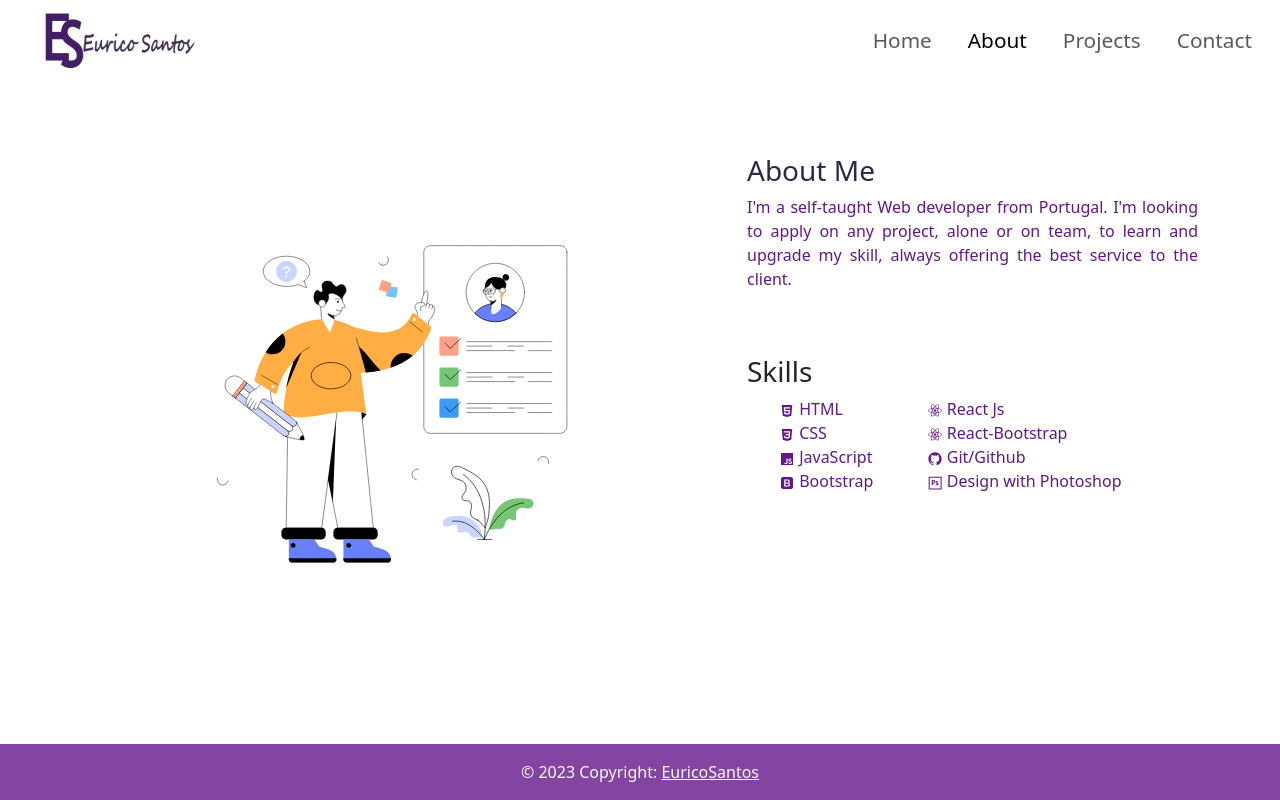
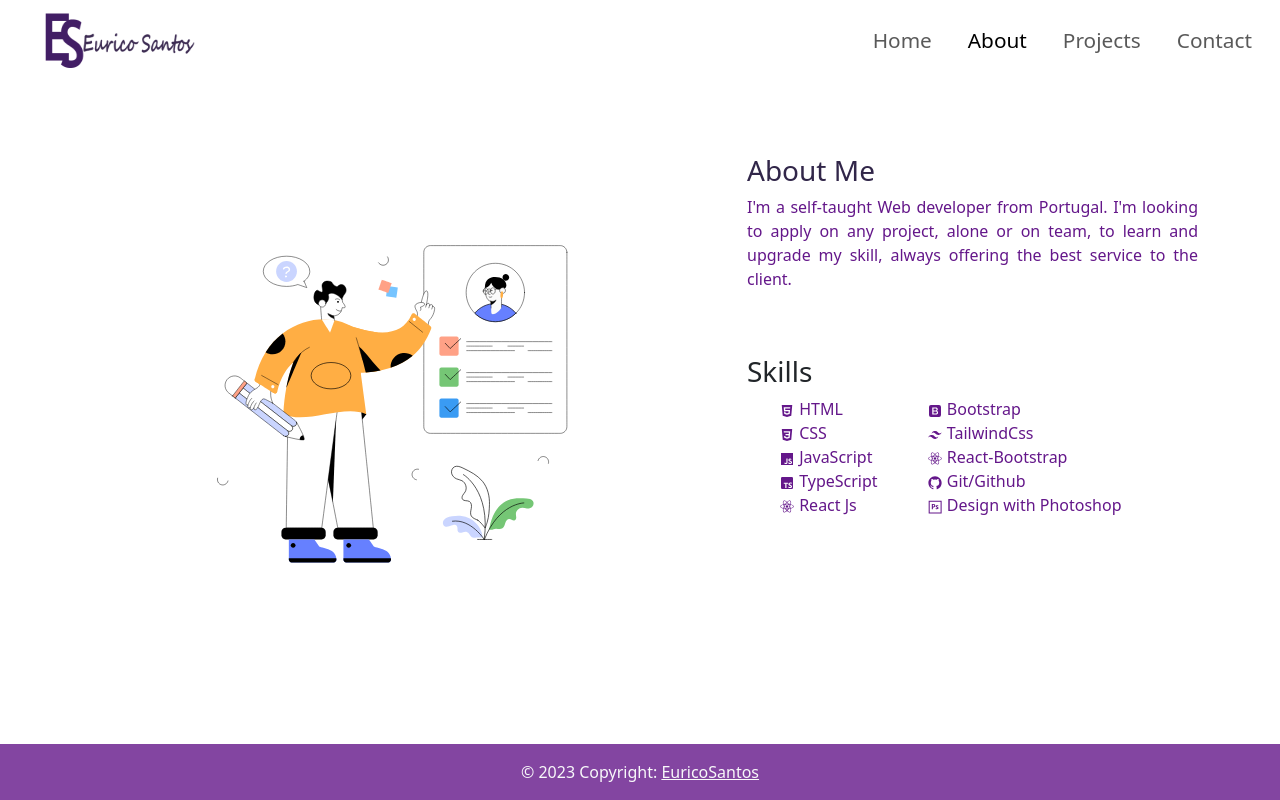
Before and after one commit to EuricoSantos-936/portfolio, a React (Create React App) app: page /about in a window 1280 px wide. Built offline with nearby package versions, Linux system fonts and the light colour scheme.

Commit message:
Project page width fix

```diff
--- a/src/components/Aboutme.js
+++ b/src/components/Aboutme.js
@@ -1,42 +1,75 @@
 import React from 'react'
 import '../pages/styles.css';
 import { Container, Row, Col } from 'react-bootstrap'
-import { BiLogoCss3, BiLogoHtml5, BiLogoJavascript, BiLogoBootstrap,BiLogoGithub, BiLogoReact } from 'react-icons/bi';
+import {
+  BiLogoCss3,
+  BiLogoHtml5,
+  BiLogoJavascript,
+  BiLogoBootstrap,
+  BiLogoGithub,
+  BiLogoReact,
+  BiLogoTypescript,
+  BiLogoTailwindCss,
+} from "react-icons/bi";
 import { DiPhotoshop } from 'react-icons/di';
 import Lottie from "lottie-react";
 import animationData from '../assets/animation_lkcbwe51.json';
 
-
 function Aboutpage() {
     return (
-        <div className='aboutbackground'>
+      <div className="aboutbackground">
         <Container>
-                <Row className='abouttextbackground'>
-                    <Col md={7} >
+          <Row className="abouttextbackground">
+            <Col md={7}>
               <div className="aboutimage">
                 <Lottie animationData={animationData} />
               </div>
             </Col>
             <Col md={5}>
-                        <h3 className='abouttexttitle'>About Me</h3>
-                        <p className='abouttext'>I'm a self-taught Web developer from Portugal. I'm looking to apply on any project, alone or on team, to learn and upgrade my skill, always offering the best service to the client.
+              <h3 className="abouttexttitle">About Me</h3>
+              <p className="abouttext">
+                I'm a self-taught Web developer from Portugal. I'm looking to
+                apply on any project, alone or on team, to learn and upgrade my
+                skill, always offering the best service to the client.
               </p>
               <br />
               <br />
-                        <h3 className='skillstexttitle'>Skills</h3>
-                        <ul className='skillstext'>
+              <h3 className="skillstexttitle">Skills</h3>
+              <ul className="skillstext">
                 <Row>
                   <Col md={4}>
-                                    <li><BiLogoHtml5 /> HTML</li>
-                                    <li><BiLogoCss3 /> CSS</li>
-                                    <li><BiLogoJavascript /> JavaScript</li>
-                                    <li><BiLogoBootstrap /> Bootstrap</li>
+                    <li>
+                      <BiLogoHtml5 /> HTML
+                    </li>
+                    <li>
+                      <BiLogoCss3 /> CSS
+                    </li>
+                    <li>
+                      <BiLogoJavascript /> JavaScript
+                    </li>
+                    <li>
+                      <BiLogoTypescript /> TypeScript
+                    </li>
+                    <li>
+                      <BiLogoReact /> React Js
+                    </li>
                   </Col>
                   <Col md={6}>
-                                    <li><BiLogoReact /> React Js</li>
-                                    <li><BiLogoReact /> React-Bootstrap</li>
-                                    <li><BiLogoGithub /> Git/Github</li>
-                                    <li><DiPhotoshop /> Design with Photoshop</li>
+                    <li>
+                      <BiLogoBootstrap /> Bootstrap
+                    </li>
+                    <li>
+                      <BiLogoTailwindCss /> TailwindCss
+                    </li>
+                    <li>
+                      <BiLogoReact /> React-Bootstrap
+                    </li>
+                    <li>
+                      <BiLogoGithub /> Git/Github
+                    </li>
+                    <li>
+                      <DiPhotoshop /> Design with Photoshop
+                    </li>
                   </Col>
                 </Row>
               </ul>
@@ -44,7 +77,7 @@ function Aboutpage() {
           </Row>
         </Container>
       </div>
-    )
+    );
 }
 
 
--- a/src/components/Homepage.js
+++ b/src/components/Homepage.js
@@ -8,42 +8,72 @@ import animationData from "../assets/animation_lo4pd2il.json"
 
 function Home() {
   return (
-    <div className='homepagebackground'>
-      <Container >
-        <Row className='justify-content-center text-light'>
+    <div className="homepagebackground">
+      <Container>
+        <Row className="justify-content-center text-light">
           <Col md={4}>
             <div className="">
-              <Lottie animationData={animationData}/>
+              <Lottie animationData={animationData} />
             </div>
           </Col>
           <Col md={4}>
             <Col className="hometext">
-                <h2 >Hi! <br />I'm Eurico Santos</h2>
-                <Typewriter options={{strings: ["Python Developer","React.js Developer","Full-Stack Developer"],
-                 autoStart: true,loop: true, deleteSpeed: 50, }}/>
+              <h2>
+                Hi! <br />
+                I'm Eurico Santos
+              </h2>
+              <Typewriter
+                options={{
+                  strings: [
+                    "React Developer",
+                    "Front-end Developer",
+                  ],
+                  autoStart: true,
+                  loop: true,
+                  deleteSpeed: 50,
+                }}
+              />
             </Col>
           </Col>
         </Row>
-        <Row className='justify-content-center'>
-          <div className='btnsocial'>
-          <button onClick={() => {
+        <Row className="justify-content-center">
+          <div className="btnsocial">
+            <button
+              onClick={() => {
                 window.open("https://github.com/EuricoSantos-936");
               }}
-              className='contactbtn'><PiGithubLogoBold size={32} color="#64178a" weight="bold"/></button>
+              className="contactbtn"
+            >
+              <PiGithubLogoBold size={32} color="#64178a" weight="bold" />
+            </button>
 
-          <button onClick={() => {
-              window.open("https://www.linkedin.com/in/eurico-santos-545b57109");
+            <button
+              onClick={() => {
+                window.open(
+                  "https://www.linkedin.com/in/eurico-santos-545b57109"
+                );
               }}
-              className='contactbtn'><PiLinkedinLogoBold size={32} color="#64178a" weight="bold"/></button>
-          <button onClick={() => {
-              window.open('mailto:euricosantos_936@hotmail.com');
+              className="contactbtn"
+            >
+              <PiLinkedinLogoBold size={32} color="#64178a" weight="bold" />
+            </button>
+            <button
+              onClick={() => {
+                window.open("mailto:euricosantos_936@hotmail.com");
               }}
-              className='contactbtn'><PiEnvelopeSimpleOpenFill size={32} color="#64178a" weight="bold" /></button>
+              className="contactbtn"
+            >
+              <PiEnvelopeSimpleOpenFill
+                size={32}
+                color="#64178a"
+                weight="bold"
+              />
+            </button>
           </div>
         </Row>
       </Container>
     </div>
-  )
+  );
 }
 
 export default Home
--- a/src/components/Projectpage.js
+++ b/src/components/Projectpage.js
@@ -73,7 +73,7 @@ function Projectpage() {
             sx={{
               boxShadow: "1px 4px 8px rgba(100, 23, 138, 0.2)",
               borderRadius: 2,
-              maxWidth: 345,
+              maxWidth: 300,
               padding: 3,
               display: "flex",
               flexDirection: "column",
```
Also changed, not shown: 1 other file (tests, documents, lock files or other folders). Lines whose indentation alone changed are shown as unchanged.
